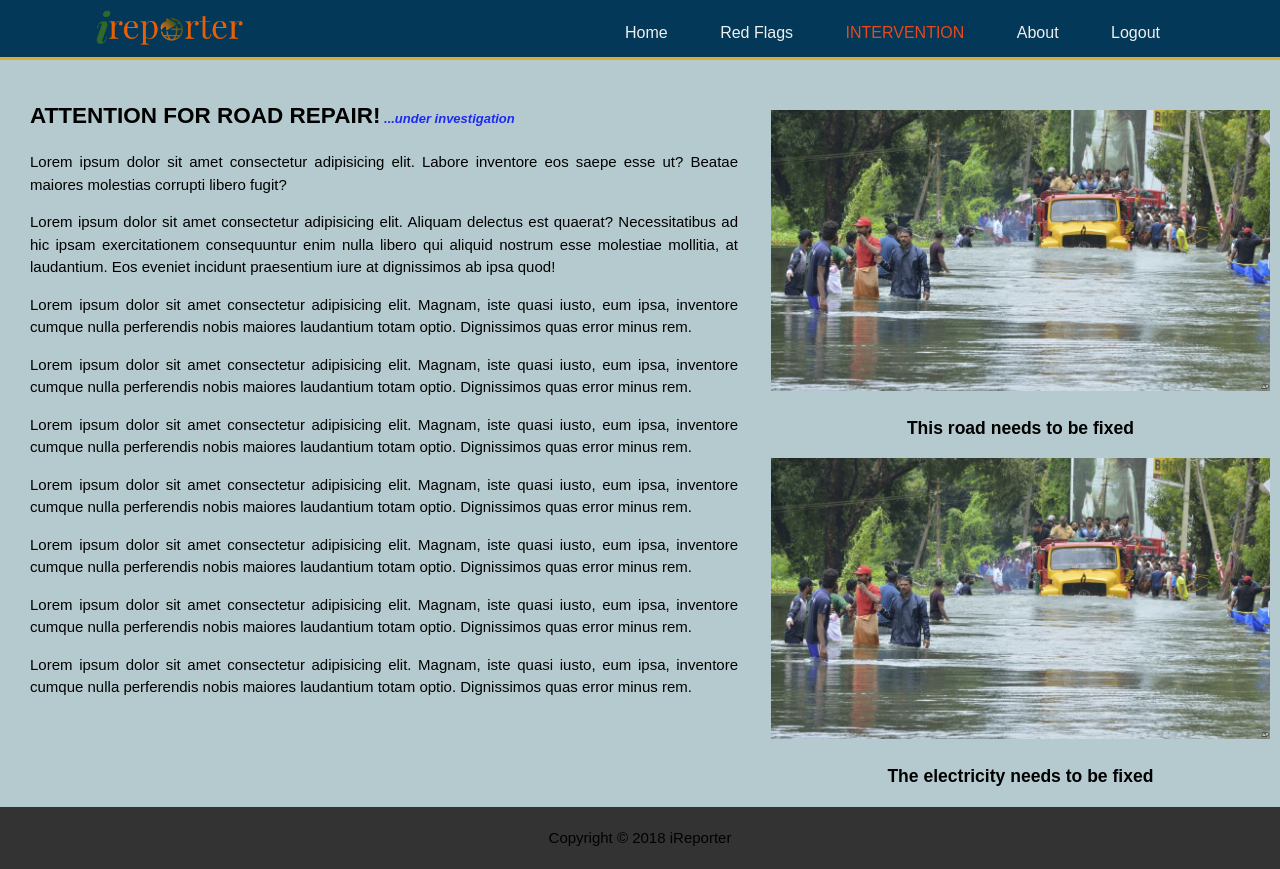
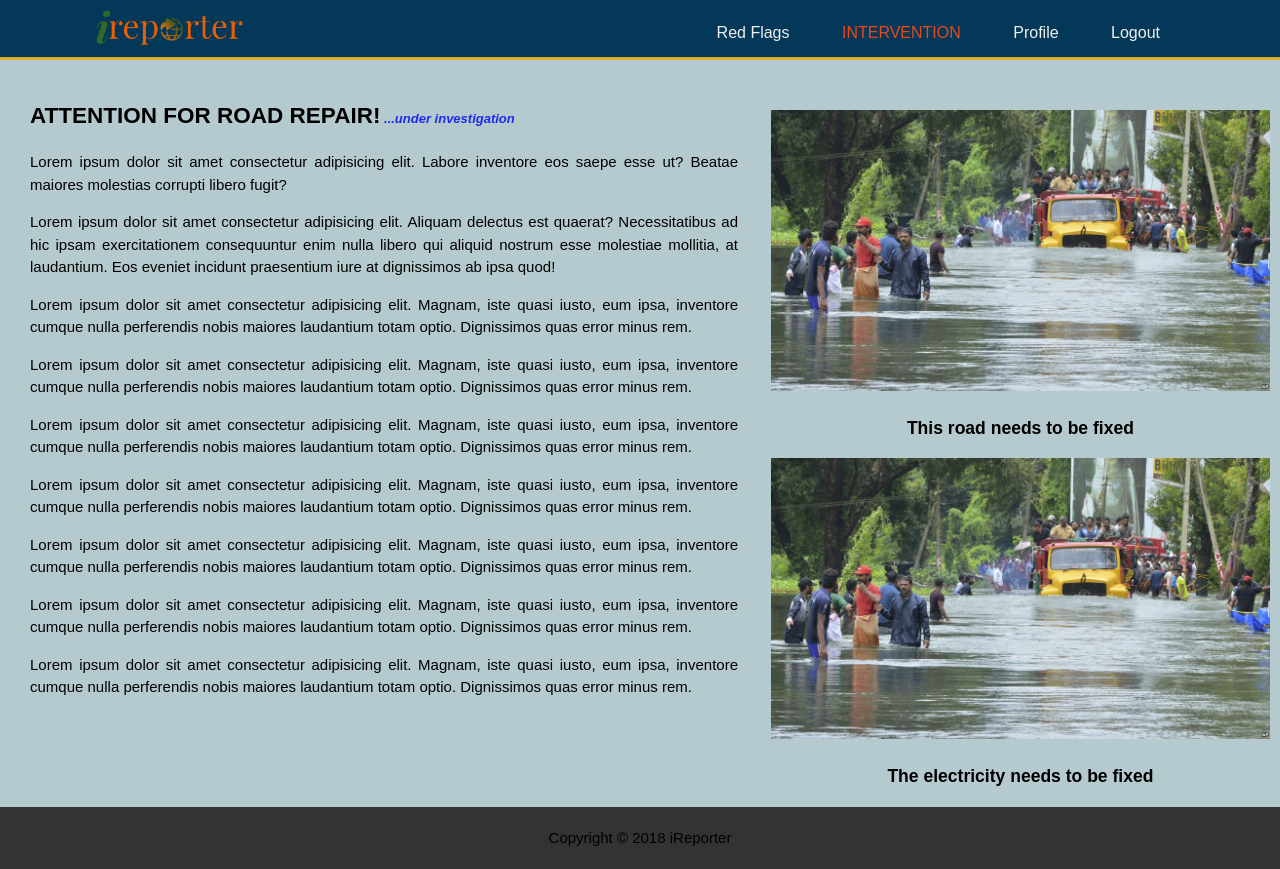
Before and after one commit to Simplemart17/iReporter, a plain HTML site: page show_intervention.html in a window 1280 px wide. Drawn offline with Linux system fonts and the light colour scheme; a script that the page names is missing.

Commit message:
update ui

```diff
--- a/show_intervention.html
+++ b/show_intervention.html
@@ -34,9 +34,9 @@
           </div>
           <input type="checkbox" id="nav-check" />
           <div class="nav-links">
-            <a href="index.html">Home</a> <a href="red_flag.html">Red Flags</a>
+            <a href="red_flag.html">Red Flags</a>
             <a href="intervention.html" id="active">Intervention</a>
-            <a href="about.html">About</a> <a href="index.html">Logout</a>
+            <a href="profile.html">Profile</a> <a href="signin.html">Logout</a>
           </div>
         </div>
       </div>
```
Also changed, not shown: show_redflags.html (+1 -2 lines).
